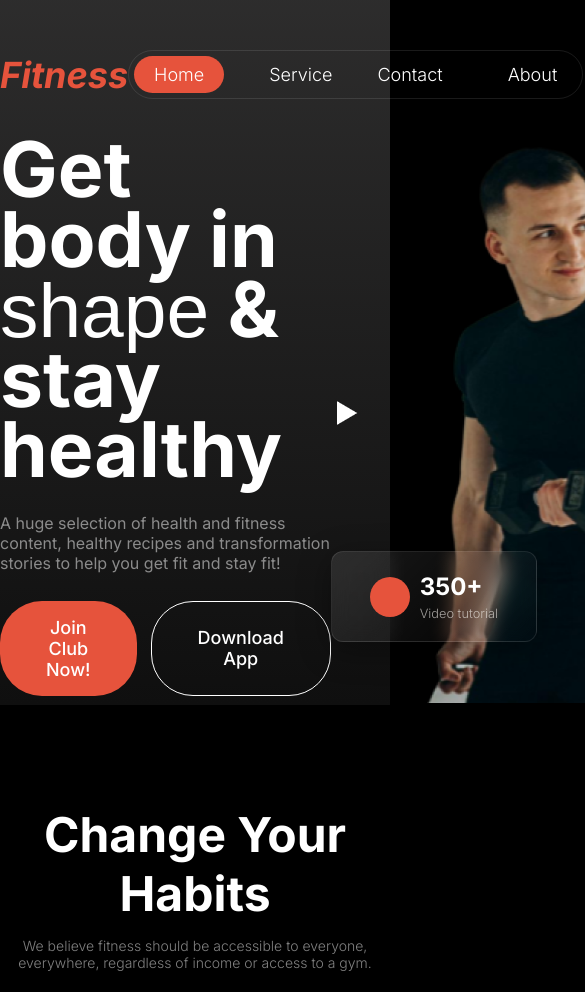
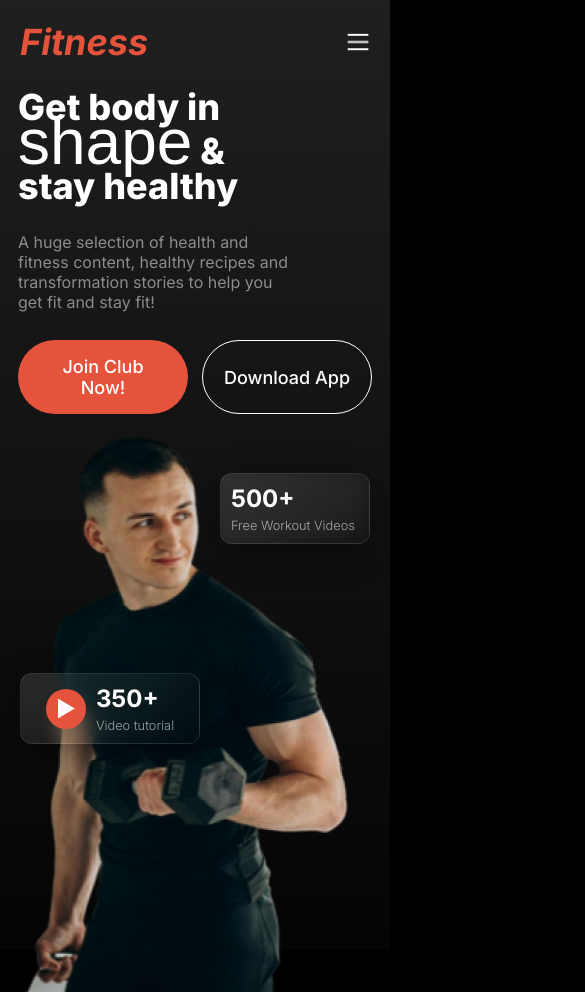
Before and after one commit to ekramhossen60543/exercise-zone-web-app, a plain HTML site: page index.html in a window 390 px wide. Shown: the top 992 px of the page, 585 px wide, since content can reach past the window. Drawn offline with Linux system fonts and the light colour scheme; a web font is replaced by a local one.

Commit message:
added all section responsive

```diff
--- a/index.html
+++ b/index.html
@@ -19,11 +19,15 @@
             <li><a href="#">Contact</a></li>
             <li><a href="#">About</a></li>
           </ul>
+          <div class="nav-menu">
+            <img src="icons/menu.png" alt="" />
+          </div>
         </nav>
 
         <!-- Banner -->
         <section class="banner display-flex">
           <div class="banner-content display-flex">
+            <div class="banner-slogan">
               <h1 class="banner-content-title">
                 Get body in <span id="banner-title-shape">shape</span> & stay
                 healthy
@@ -32,6 +36,7 @@
                 A huge selection of health and fitness content, healthy recipes
                 and transformation stories to help you get fit and stay fit!
               </p>
+            </div>
             <div class="banner-content-btn display-flex">
               <button class="join-btn btn-primary" type="submit">
                 <a href="#">Join Club Now!</a>
@@ -50,7 +55,11 @@
             <div class="banner-img">
               <img src="images/Images 2.png" alt="" />
               <div class="tutorial-videos display-flex">
-                <div class="circle"></div>
+                <div class="circle">
+                  <div class="circle-img">
+                    <img src="icons/play.png" alt="" />
+                  </div>
+                </div>
                 <div class="tutorial-content">
                   <h2>350+</h2>
                   <p>Video tutorial</p>
@@ -67,6 +76,7 @@
     </header>
     <!-- Main Section -->
     <main class="main">
+      <!-- Change Habits Section -->
       <section class="change-habits container display-flex">
         <div class="change-habits-content">
           <h2>Change Your Habits</h2>
--- a/styles/style.css
+++ b/styles/style.css
@@ -21,6 +21,7 @@
 .container {
   max-width: 1060px;
   margin: 100px auto;
+  padding: 0 20px;
 }
 .btn-primary {
   background-color: #e6533c;
@@ -38,10 +39,11 @@ body {
 /* Header Related Styles */
 .header {
   width: 100%;
+  height: auto;
   background-image: linear-gradient(
     to bottom,
-    rgba(83, 82, 82, 0.541),
-    #0f0f0f
+    rgba(83, 82, 82, 0.384),
+    #0f0f0f48
   );
   backdrop-filter: blur(30px);
   -webkit-backdrop-filter: blur(30px);
@@ -63,7 +65,7 @@ body {
   font-style: italic;
   font-size: 2.25rem;
   font-weight: bolder;
-  margin-top: 50px;
+  margin-top: 20px;
 }
 .nav-items {
   justify-content: center;
@@ -72,7 +74,15 @@ body {
   border-radius: 40px;
   padding: 5px 5px;
   gap: 45px;
-  margin-top: 50px;
+  margin-top: 20px;
+}
+.nav-menu {
+  width: 24px;
+  height: 24px;
+  display: none;
+}
+.nav-menu img {
+  width: 100%;
 }
 #home-btn {
   background-color: #e6533c;
@@ -105,11 +115,13 @@ body {
   flex-direction: column;
   gap: 28px;
 }
-.banner-content-title {
+.banner-slogan .banner-content-title {
   font-size: 4.8rem;
   font-weight: 700;
   line-height: 70px;
+  margin-bottom: 28px;
 }
+
 #banner-title-shape {
   font-family: "Miama", sans-serif;
   font-weight: 300;
@@ -181,8 +193,20 @@ body {
 .banner-img .tutorial-videos .circle {
   width: 40px;
   height: 40px;
+  display: flex;
+  justify-content: center;
+  align-items: center;
   border-radius: 50%;
   background-color: #e6533c;
+}
+.circle-img {
+  width: 25px;
+  height: 25px;
+  display: none;
+}
+.circle-img > img {
+  width: 100%;
+  height: 100%;
 }
 .banner-img .free-videos {
   box-sizing: border-box;
@@ -317,8 +341,8 @@ body {
   max-width: 366px;
 }
 .extra-run-img img {
-  width: 366px;
-  height: 312px;
+  width: 100%;
+  height: 100%;
   border-radius: 12px;
 }
 
@@ -355,7 +379,7 @@ body {
   justify-content: center;
 }
 .image-content {
-  max-width: 180px;
+  width: 180px;
   position: absolute;
   top: 150px;
 }
@@ -553,6 +577,7 @@ select {
   gap: 20px;
   background-color: rgba(255, 255, 255, 0.1);
   padding: 20px;
+  border-radius: 18px;
 }
 
 .team-gallery-box {
@@ -644,3 +669,133 @@ select {
   color: rgba(255, 255, 255, 0.5);
   font-weight: 200;
 }
+
+/* Responsive for small devices*/
+@media screen and (max-width: 576px) {
+  /* Banner Section Change Styles */
+  .header {
+    height: 950px;
+  }
+  .header-container,
+  .footer-container,
+  .bmi-calculate-box {
+    padding: 0 20px;
+  }
+  .navbar {
+    justify-content: space-between;
+    align-items: center;
+  }
+  .nav-menu {
+    display: block;
+    margin-top: 20px;
+  }
+  .nav-items,
+  .play-icon {
+    display: none;
+  }
+  /* All Flex Direction Column */
+  .banner,
+  .change-habits,
+  .habits-cards,
+  .banner-img-container,
+  .extra-run-container,
+  .bmi-calculate-box,
+  .footer-container,
+  .footer-content,
+  .get-start-container {
+    flex-direction: column;
+  }
+  .banner-slogan {
+    max-width: 280px;
+  }
+  .banner-content-title {
+    font-size: 2.25rem !important;
+    font-weight: 800 !important;
+    line-height: 35px !important;
+  }
+  #banner-title-shape {
+    font-size: 4rem !important;
+  }
+  .banner-content-btn {
+    justify-content: space-between;
+  }
+  .banner-content-btn .join-btn,
+  .download-btn {
+    width: 170px;
+    padding: 16px 20px;
+  }
+  .tutorial-videos .circle .circle-img {
+    display: block;
+  }
+  .tutorial-videos {
+    max-width: 180px;
+    padding: 10px 10px !important;
+    bottom: 250px !important;
+    left: 20px;
+  }
+  .free-videos {
+    max-width: 150px;
+    padding: 10px 10px !important;
+    bottom: 450px !important;
+    right: 0px !important;
+  }
+
+  /* Extra run section responsive */
+  .extra-run-container {
+    gap: 31px;
+    align-items: center;
+    justify-content: center;
+    padding: 30px;
+    margin: 0 20px;
+  }
+
+  /* Training and exercise section responsive */
+  .train-exercise-gallery {
+    grid-template-columns: repeat(2, 1fr);
+    grid-auto-columns: 175px;
+    grid-auto-rows: 128px;
+  }
+  .gallery-box {
+    object-fit: cover;
+
+    background-position: center;
+  }
+  .col-2 {
+    grid-column: span 1;
+  }
+  .image-content {
+    width: 150px !important;
+    top: 80px;
+  }
+
+  /* Our team gallery section responsive */
+  .our-team-gallery {
+    grid-template-columns: repeat(1, 1fr);
+    grid-auto-columns: 313px;
+    grid-auto-rows: 272px;
+    padding: 20px;
+  }
+  .team-gallery-box {
+    object-fit: cover;
+    background-position: center;
+  }
+
+  /* BMI calculator section responsive */
+  .bmi-calculate-box {
+    gap: 42px;
+  }
+  .bmi-cal-chart > h2 {
+    text-align: left;
+  }
+  .bmi-cal-chart {
+    max-width: 310px;
+  }
+  .bmi-cal-input-container {
+    max-width: 350px;
+  }
+
+  /* Footer section responsive */
+  .believe {
+    max-width: 317px;
+  }
+}
```
Also changed, not shown: icons/menu.png (added). Lines whose indentation alone changed are shown as unchanged.
